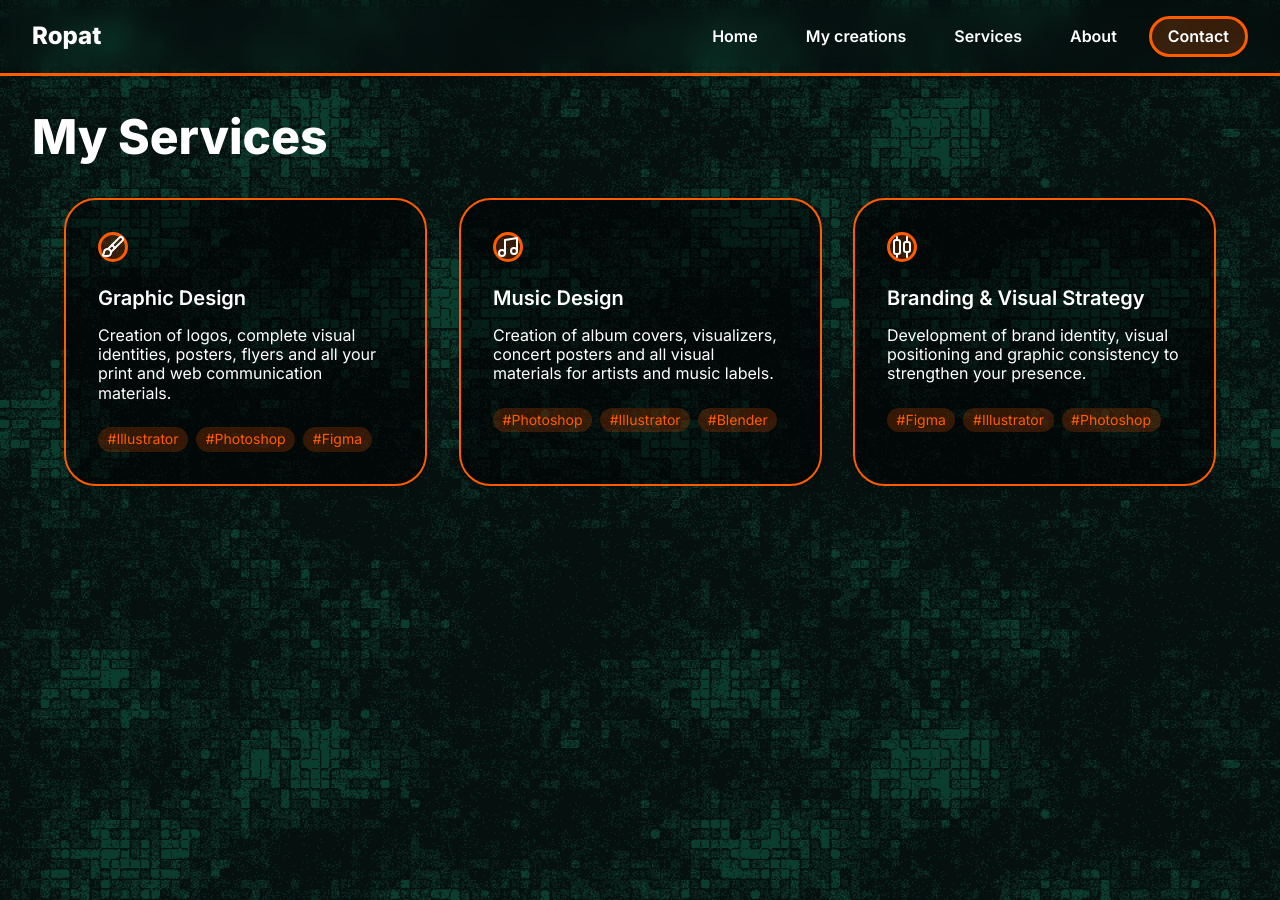
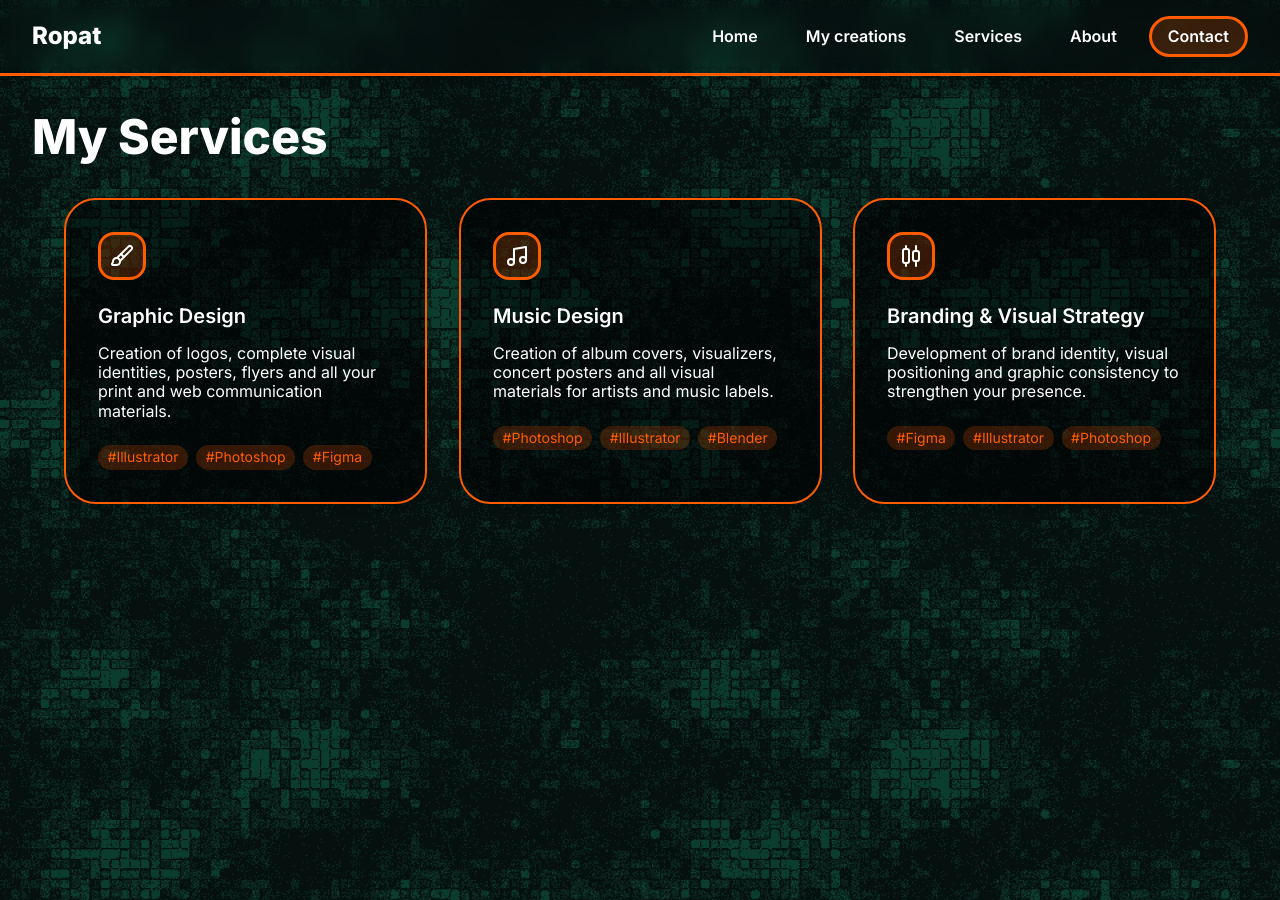
Before and after one commit to 7Nautilus/ropat-portfolio, a Jekyll site: the page built from en/services.html, in a window 1280 px wide and 900 px high. Built offline with Jekyll 4.4.1, drawn with Linux system fonts in a browser that asks for light colours.

Commit message:
test icon size

```diff
--- a/assets/css/style.css
+++ b/assets/css/style.css
@@ -827,8 +827,8 @@ main {
 }
 
 .service-icon-placeholder {
-  width: fit-content;
-  height: fit-content;
+  width: 3rem;
+  height: 3rem;
   background-color: var(--primary-color-alpha);
   border: var(--border-primary);
   border-radius: var(--border-radius-sm);
```
